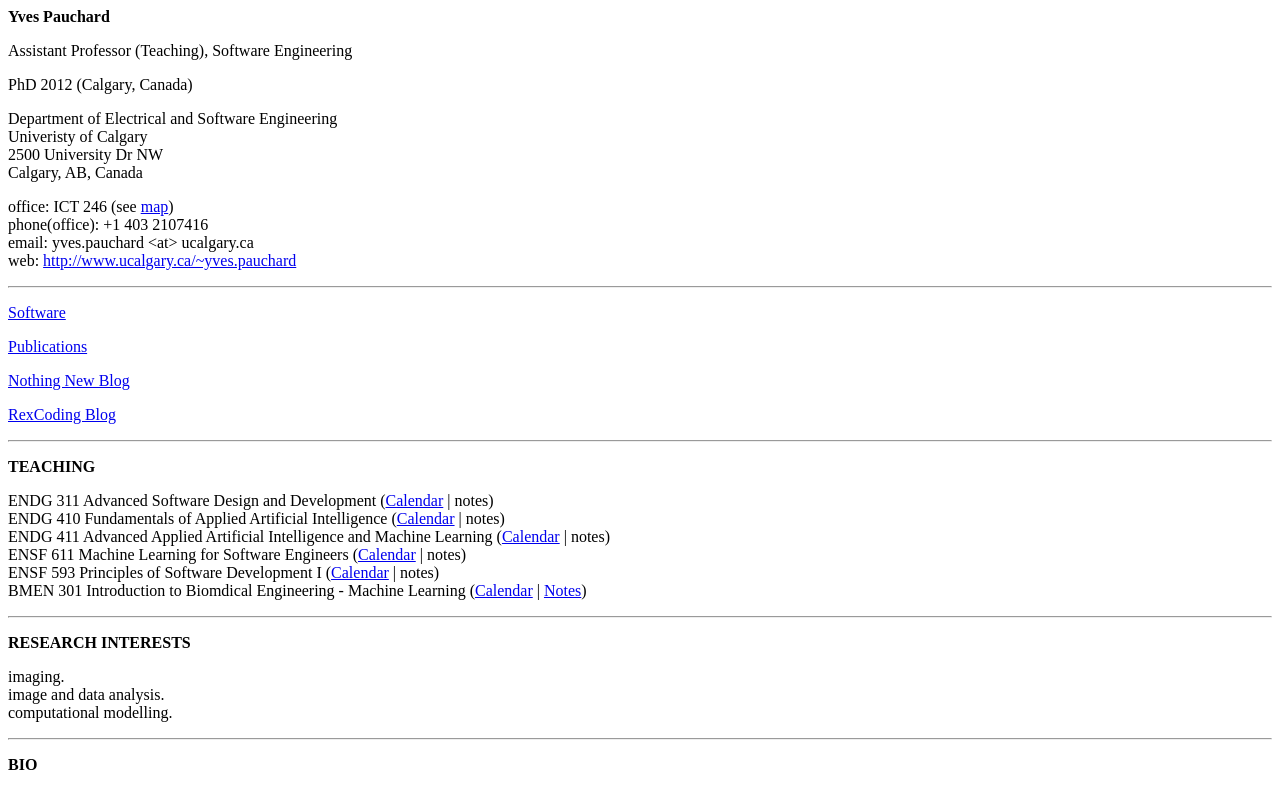
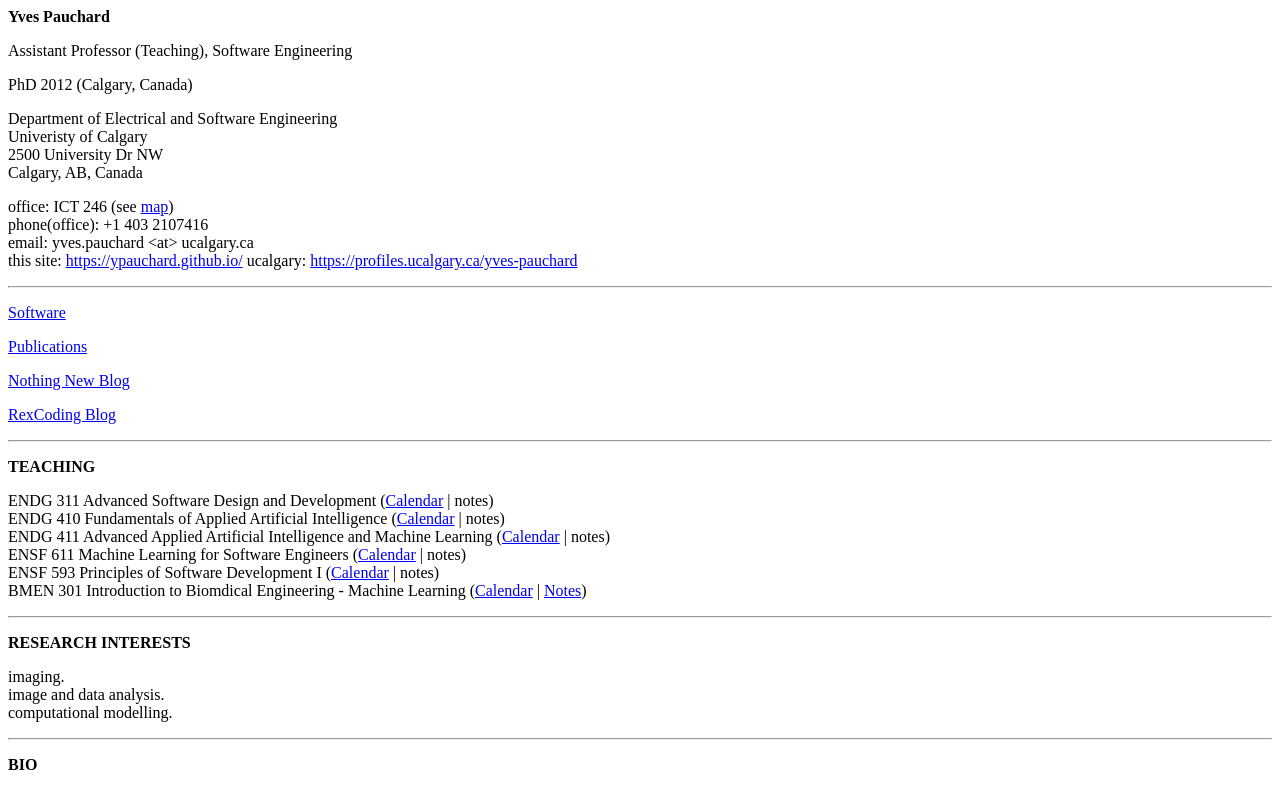
Before and after one commit to ypauchard/ypauchard.github.io, a plain HTML site: page index.html in a window 1280 px wide. Shown: the top 787 px of the page. Drawn offline with Linux system fonts and the light colour scheme.

Commit message:
update links

```diff
--- a/index.html
+++ b/index.html
@@ -24,7 +24,8 @@
 office: ICT 246 (see <a href="http://ucalgary.ca/map/">map</a>)<br>
 phone(office): +1 403 2107416<br>
 email: yves.pauchard &lt;at&gt; ucalgary.ca<br>
-web: <a href="http://www.ucalgary.ca/%7Eyves.pauchard">http://www.ucalgary.ca/~yves.pauchard</a>
+this site: <a href="https://ypauchard.github.io/">https://ypauchard.github.io/</a>
+ucalgary: <a href="https://profiles.ucalgary.ca/yves-pauchard">https://profiles.ucalgary.ca/yves-pauchard</a>
 </p>
 
 <hr>
```
